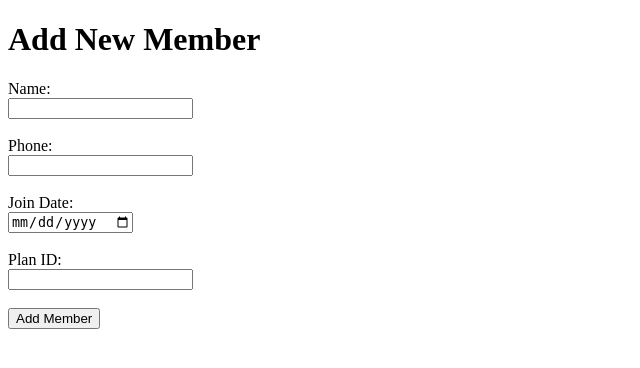
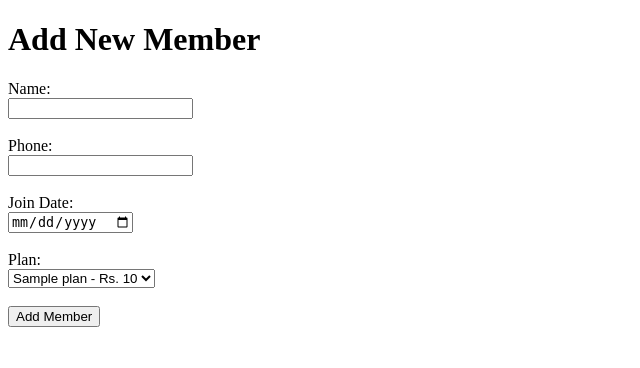
Before and after one commit to mhk-yousufi/gym-management-system, a Flask app: template templates/add_member.html in a window 1280 px wide. Shown: the top 368 px of the page, without its empty margins (0-640 px from the left). Run offline with Flask 3, Linux system fonts and the light colour scheme; the template is opened without the code that fills it: most values are stand-ins (such as "Sample title", 1, 10 or a date in 2020).

Commit message:
Add member creation form and route

```diff
--- a/app.py
+++ b/app.py
@@ -1,5 +1,5 @@
 from flask import Flask, render_template, request, redirect
-from db_helpers import get_all_members, add_member
+from db_helpers import get_all_members, add_member, get_all_plans
 
 app = Flask(__name__)
 
@@ -23,7 +23,8 @@ def add_member_route():
         add_member(name, phone, join_date, plan_id)
         return redirect('/members')
 
-    return render_template('add_member.html')
+    plans = get_all_plans()
+    return render_template('add_member.html', plans=plans)
 
 if __name__ == '__main__':
     app.run(debug=True)
--- a/templates/add_member.html
+++ b/templates/add_member.html
@@ -15,8 +15,12 @@
         <label>Join Date:</label><br>
         <input type="date" name="join_date" required><br><br>
 
-        <label>Plan ID:</label><br>
-        <input type="number" name="plan_id" required><br><br>
+        <label>Plan:</label><br>
+<select name="plan_id" required>
+    {% for plan in plans %}
+        <option value="{{ plan['id'] }}">{{ plan['plan_name'] }} - Rs. {{ plan['price'] }}</option>
+    {% endfor %}
+</select><br><br>
 
         <button type="submit">Add Member</button>
     </form>
```
Also changed, not shown: db_helpers.py (+9 -0 lines), database/gym.db.
